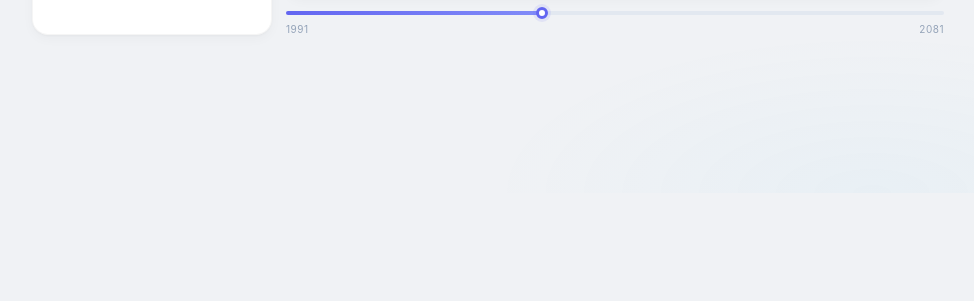
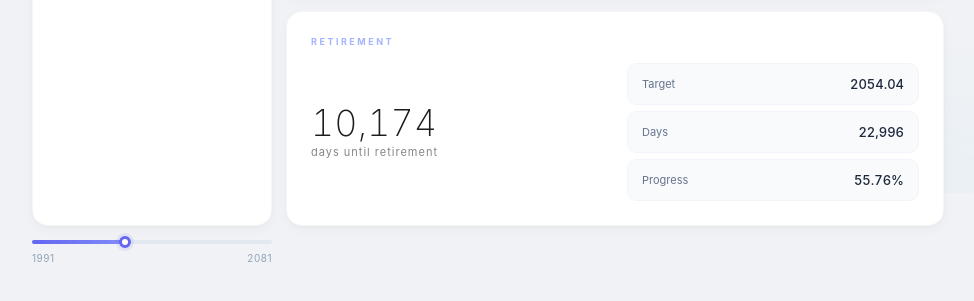
Before and after one commit to ipandapan/TimeTracer, a plain HTML site: page index.html in a window 1280 px wide. Shown: the part 607-908 px from the top of the page, without its empty margins (152-1126 px from the left). Before the commit the page ends 800 px from the top, so only its background shows below. Drawn offline with Linux system fonts and the light colour scheme.

Commit message:
Add retirement countdown (April 2054)

```diff
--- a/index.html
+++ b/index.html
@@ -112,6 +112,13 @@
         .stat-num.light  { color: #94a3b8; }
         .stat-lbl { font-size: 9px; letter-spacing: 2.5px; text-transform: uppercase; color: #94a3b8; margin-top: 8px; }
 
+        /* ── Retirement ── */
+        .retire-grid { display: flex; align-items: center; gap: 24px; }
+        .retire-main { flex: 1; }
+        .retire-days { font-size: 36px; font-weight: 200; color: #1d1d1f; font-variant-numeric: tabular-nums; line-height: 1; }
+        .retire-label { font-size: 11px; color: #86868b; margin-top: 4px; letter-spacing: 1px; }
+        .retire-details { flex: 1; display: flex; flex-direction: column; gap: 6px; }
+        @media (max-width: 540px) { .retire-grid { flex-direction: column; align-items: flex-start; gap: 16px; } }
         /* ── Details ── */
         .detail-grid { display: grid; grid-template-columns: 1fr 1fr; gap: 8px; }
         .d-item {
@@ -238,6 +245,21 @@
             </div>
         </div>
 
+        <!-- Retirement -->
+        <div class="card fade-in d4">
+            <div class="card-tag">Retirement</div>
+            <div class="retire-grid">
+                <div class="retire-main">
+                    <div class="retire-days" id="retire-days">--</div>
+                    <div class="retire-label">days until retirement</div>
+                </div>
+                <div class="retire-details">
+                    <div class="d-item"><span class="d-key">Target</span><span class="d-val">2054.04</span></div>
+                    <div class="d-item"><span class="d-key">Days</span><span class="d-val" id="retire-total">--</span></div>
+                    <div class="d-item"><span class="d-key">Progress</span><span class="d-val" id="retire-pct">--</span></div>
+                </div>
+            </div>
+        </div>
         <!-- Progress -->
         <div class="fade-in d5">
             <div class="prog-bar">
@@ -258,6 +280,8 @@
     const DE = new Date(B.getTime() + TD * 86400000);
     const C = 2 * Math.PI * 80;
     const DAYS = ['Sun','Mon','Tue','Wed','Thu','Fri','Sat'];
+        const RD = new Date(2054, 3, 1);
+        const RTD = Math.round((RD - B) / 86400000);
 
     const $ = id => document.getElementById(id);
     function fmt(n) { return n.toLocaleString('en-US'); }
@@ -303,6 +327,12 @@
         $('clock').textContent = pad(n.getHours()) + ':' + pad(n.getMinutes()) + ':' + pad(n.getSeconds());
         $('date').textContent = n.getFullYear() + '/' + pad(n.getMonth()+1) + '/' + pad(n.getDate()) + '  ' + DAYS[n.getDay()];
 
+        const retireLeft = Math.max(0, RD.getTime() - now);
+        const retireDays = Math.ceil(retireLeft / 86400000);
+        const retirePct = Math.min(100, Math.max(0, lived / (RD.getTime() - B.getTime()) * 100));
+        $('retire-days').textContent = fmt(retireDays);
+        $('retire-total').textContent = fmt(RTD);
+        $('retire-pct').textContent = retirePct.toFixed(2) + '%';
         $('prog-fill').style.width = pct + '%';
         $('prog-dot').style.opacity = '1';
         $('prog-start').textContent = '1991';
```
